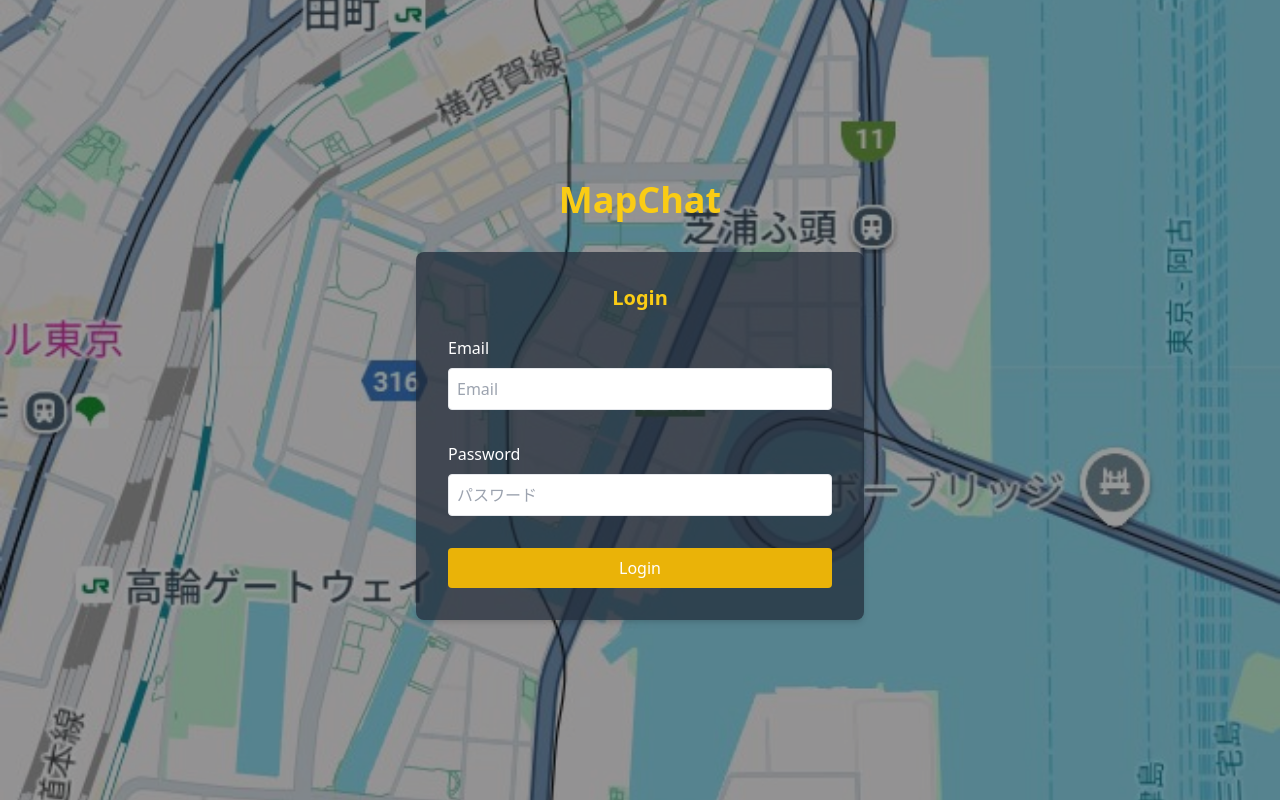
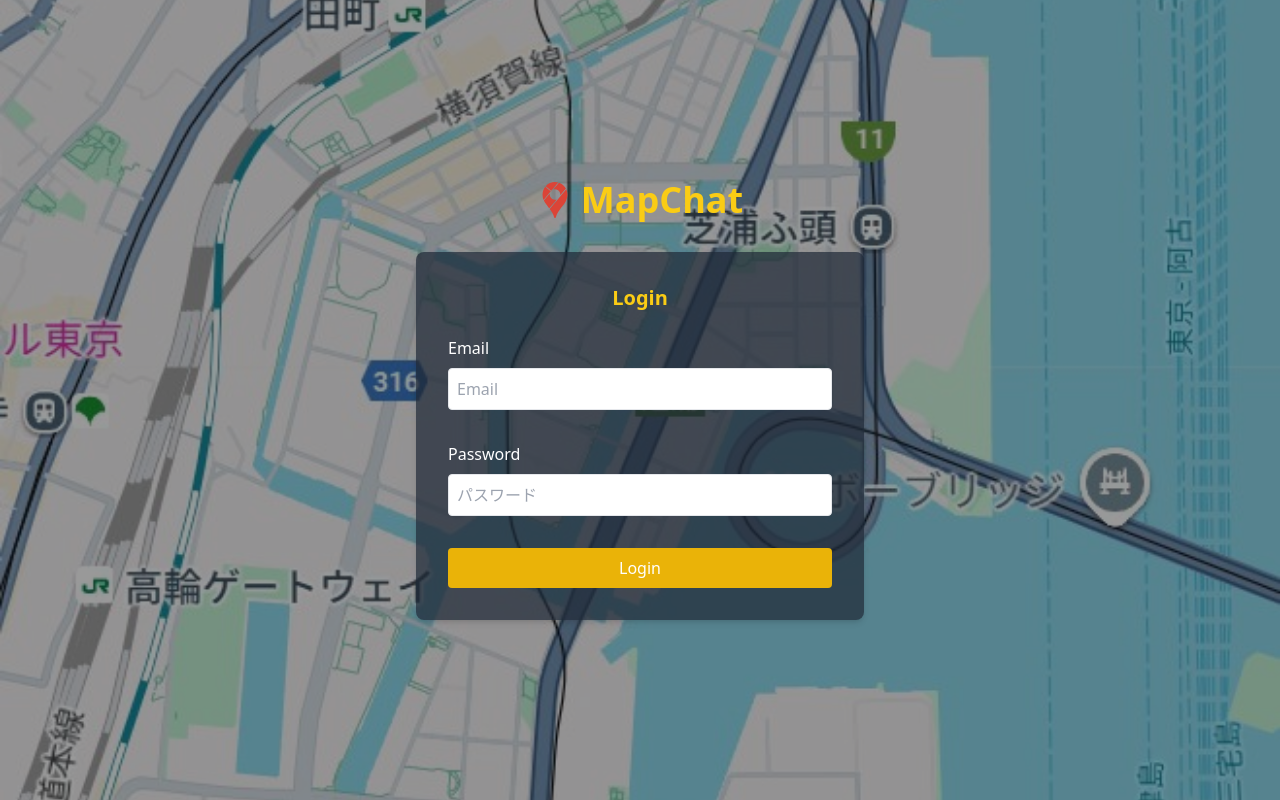
Before and after one commit to matthewTechCom/giikucamp20, a Next.js app in the folder client/: page /login in a window 1280 px wide. Built offline with nearby package versions, Linux system fonts and the light colour scheme.

Commit message:
inputbox text fix

```diff
--- a/client/src/app/login/page.tsx
+++ b/client/src/app/login/page.tsx
@@ -4,6 +4,7 @@
 import { useContext, useState } from "react";
 import { UserContext } from "../../context/UserContext";
 import { logIn } from "../../utils/apiUtils";
+import { SiGooglemaps } from "react-icons/si";
 
 const LoginPage = () => {
   const [email, setEmail] = useState("");
@@ -45,7 +46,10 @@
     >
       <div className="absolute inset-0 bg-black bg-opacity-40"></div>
       <div className="relative z-10 flex flex-col items-center justify-center min-h-screen p-4">
-        <div className="text-4xl font-bold mb-8 text-yellow-400">MapChat</div>
+      <div className="flex items-center text-4xl font-bold mb-8">
+          <SiGooglemaps className="text-[#DB4437] mr-2" />
+          <span className="text-yellow-400">MapChat</span>
+        </div>
         <div className="bg-gray-800 bg-opacity-70 rounded-lg shadow-md p-8 w-full max-w-md">
           <h2 className="text-xl font-semibold mb-6 text-center text-yellow-400">Login</h2>
           <form onSubmit={handleLogin}>
@@ -59,7 +63,7 @@
                 placeholder="Email"
                 value={email}
                 onChange={(e) => setEmail(e.target.value)}
-                className="mb-4 p-2 w-full border rounded"
+                className="mb-4 p-2 w-full border rounded text-black"
               />
             </label>
 
@@ -70,7 +74,7 @@
                 placeholder="パスワード"
                 value={password}
                 onChange={(e) => setPassword(e.target.value)}
-                className="mb-4 p-2 w-full border rounded"
+                className="mb-4 p-2 w-full border rounded text-black"
               />
             </label>
 
--- a/client/src/app/signup/page.tsx
+++ b/client/src/app/signup/page.tsx
@@ -51,7 +51,7 @@
                 placeholder="パスワード"
                 value={email}
                 onChange={(e) => setPassword(e.target.value)}
-                className="mb-4 p-2 w-full border rounded"
+                className="mb-4 p-2 w-full border rounded text-black"
               />
             </label>
 
@@ -62,7 +62,7 @@
                 placeholder="パスワード"
                 value={password}
                 onChange={(e) => setPassword(e.target.value)}
-                className="mb-4 p-2 w-full border rounded"
+                className="mb-4 p-2 w-full border rounded text-black"
               />
             </label>
 
@@ -73,7 +73,7 @@
                 placeholder="ユーザー名"
                 value={username}
                 onChange={(e) => setUsername(e.target.value)}
-                className="mb-4 p-2 w-full border rounded"
+                className="mb-4 p-2 w-full border rounded text-black"
               />
             </label>
 
--- a/client/tailwind.config.ts
+++ b/client/tailwind.config.ts
@@ -11,6 +11,7 @@
       colors: {
         background: "var(--background)",
         foreground: "var(--foreground)",
+        goole: "#DB4437"
       },
       screens: {
         'iphone': {'max': '450px'}, // iPhoneのPro Maxのサイズ以下
```
